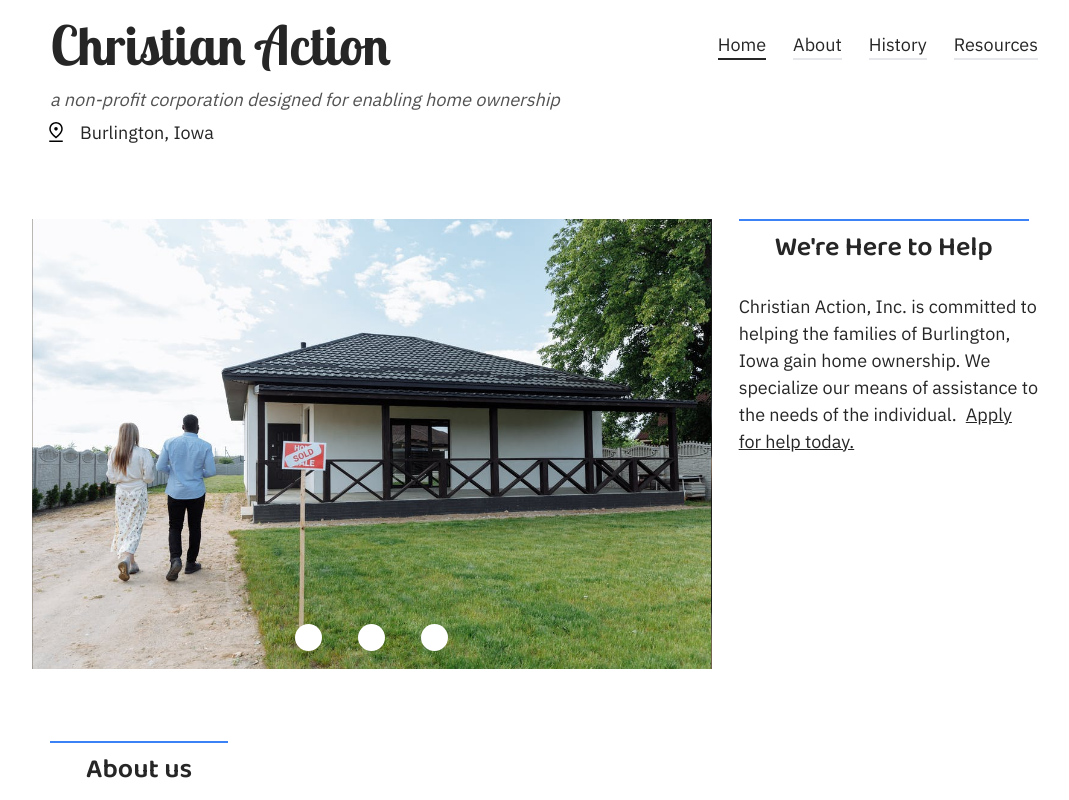
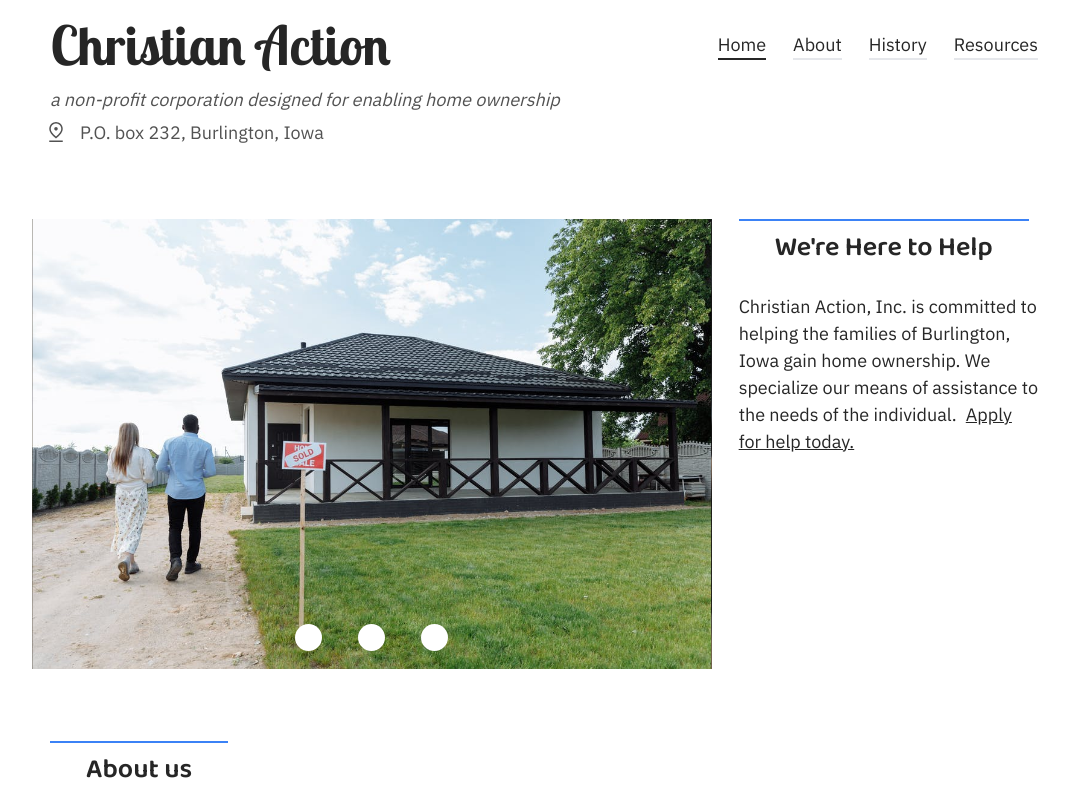
Before and after one commit to blaze-vincent/christian-action-2022, a Next.js app: page / in a window 1280 px wide. Shown: the top 800 px of the page, without its empty margins (96-1165 px from the left). Built offline with nearby package versions, Linux system fonts and the light colour scheme.

Commit message:
Add PO box to header

```diff
--- a/components/header.js
+++ b/components/header.js
@@ -29,10 +29,10 @@ export default function Header(){
     </div>
 
     {/* location */}
-    <div className="flex flex-row justify-center sm:justify-start gap-0 items-center h-content">
+    <div className="flex fill-neutral-600 text-neutral-600 flex-row justify-center sm:justify-start gap-0 items-center h-content">
       <Pin className='inline-block scale-50' />
       <p>
-        Burlington, Iowa
+        P.O. box 232, Burlington, Iowa
       </p>
     </div>
 
```
